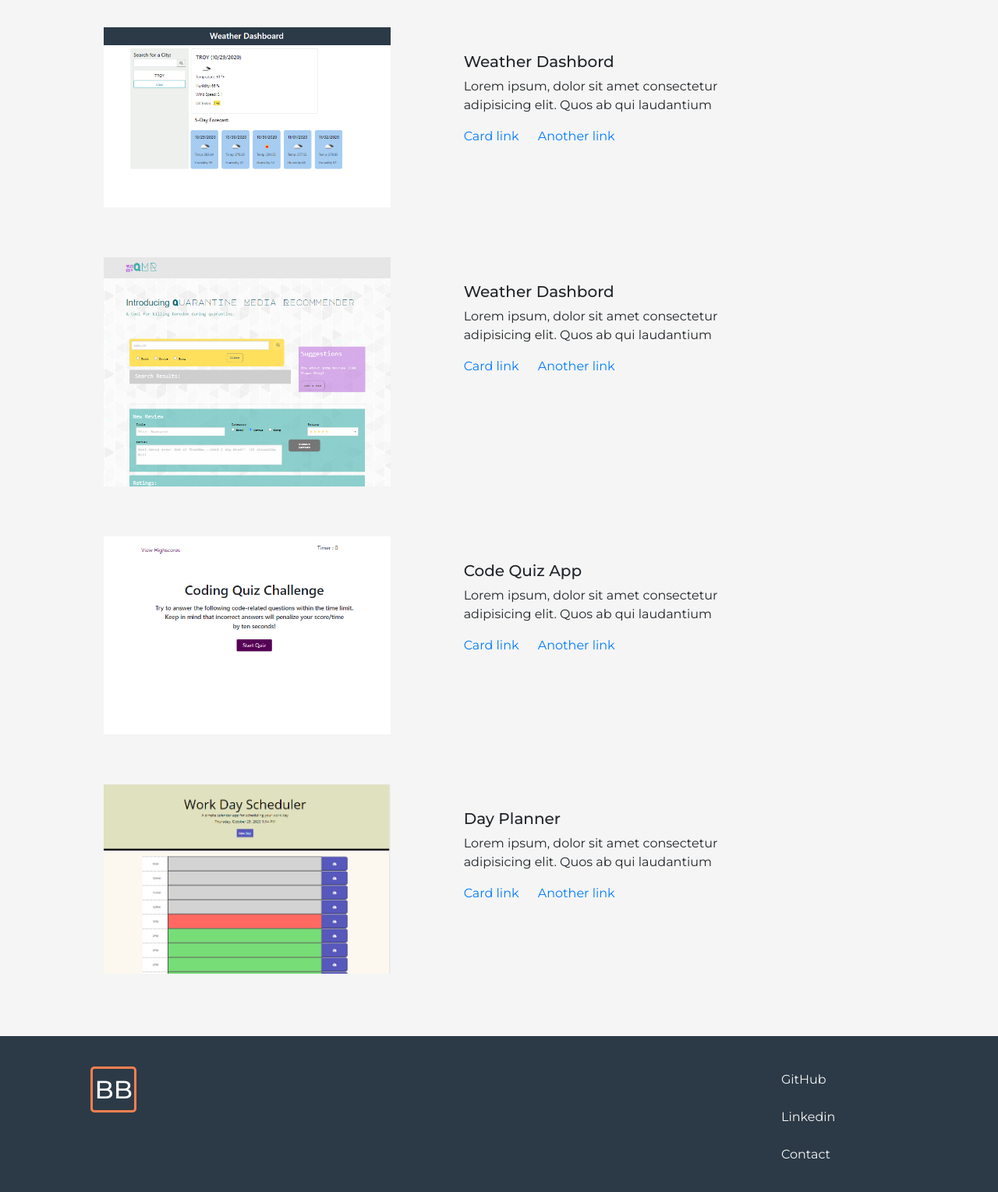
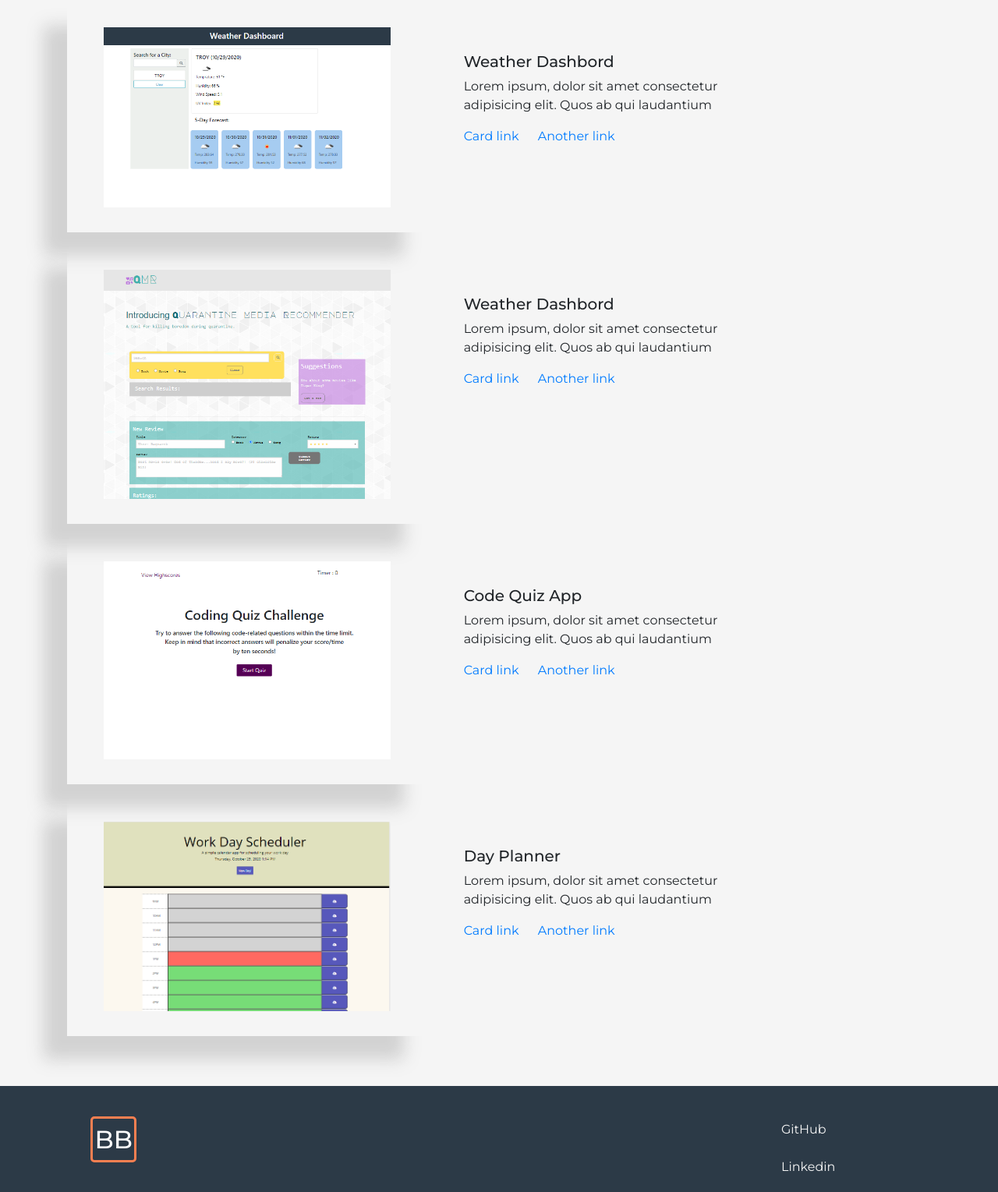
Before and after one commit to bettycode/Portfolio, a plain HTML site: page Portfolio.html in a window 1280 px wide. Shown: the part 761-2290 px from the top of the page at 78% size. Drawn offline with nearby package versions, Linux system fonts and the light colour scheme; files whose address does not match are found by name.

Commit message:
modified some files

```diff
--- a/CSS/portfolio.css
+++ b/CSS/portfolio.css
@@ -83,3 +83,7 @@ div.text{
     padding:2rem;
     padding-top: 4rem;
 }
+div.myshadow{
+    margin-bottom: 1rem;
+    box-shadow: -30px 30px 20px #8080804d;
+}
--- a/Portfolio.html
+++ b/Portfolio.html
@@ -110,7 +110,7 @@
         <section id="layout">
           <div class="container "><br><br><hr>
             <div class="row">
-              <div class="col-md-5">
+              <div class="col-md-5 myshadow">
                 <img src="./img/wea.png" alt="">
               </div>
               <div class="col-md-5">
@@ -125,7 +125,7 @@
 
             </div>
             <div class="row">
-              <div class="col-md-5">
+              <div class="col-md-5 myshadow">
                 <img src="./img/qmr.png" alt="">
               </div>
               <div class="col-md-5">
@@ -140,7 +140,7 @@
 
             </div>
             <div class="row">
-              <div class="col-md-5">
+              <div class="col-md-5 myshadow">
                 <img src="./img/quiz.png" alt="">
               </div>
               <div class="col-md-5">
@@ -154,7 +154,7 @@
               </div>
             </div>
             <div class="row">
-              <div class="col-md-5">
+              <div class="col-md-5 myshadow">
                 <img src="./img/sch.png" alt="">
               </div>
               <div class="col-md-5">
@@ -182,7 +182,7 @@
             <div class=" row">
                 <div class="col-md-9">
                     <div class="container step0">
-                        <a class="navbar-brand Name text-white" href="#">BB</a>
+                        <a class="navbar-brand Name text-white" href="index.html">BB</a>
 
                     </div>
                 </div>
```
Also changed, not shown: Contact.html (+2 -2 lines), index.html (+7 -2 lines), resume.html (+1 -1 lines).
